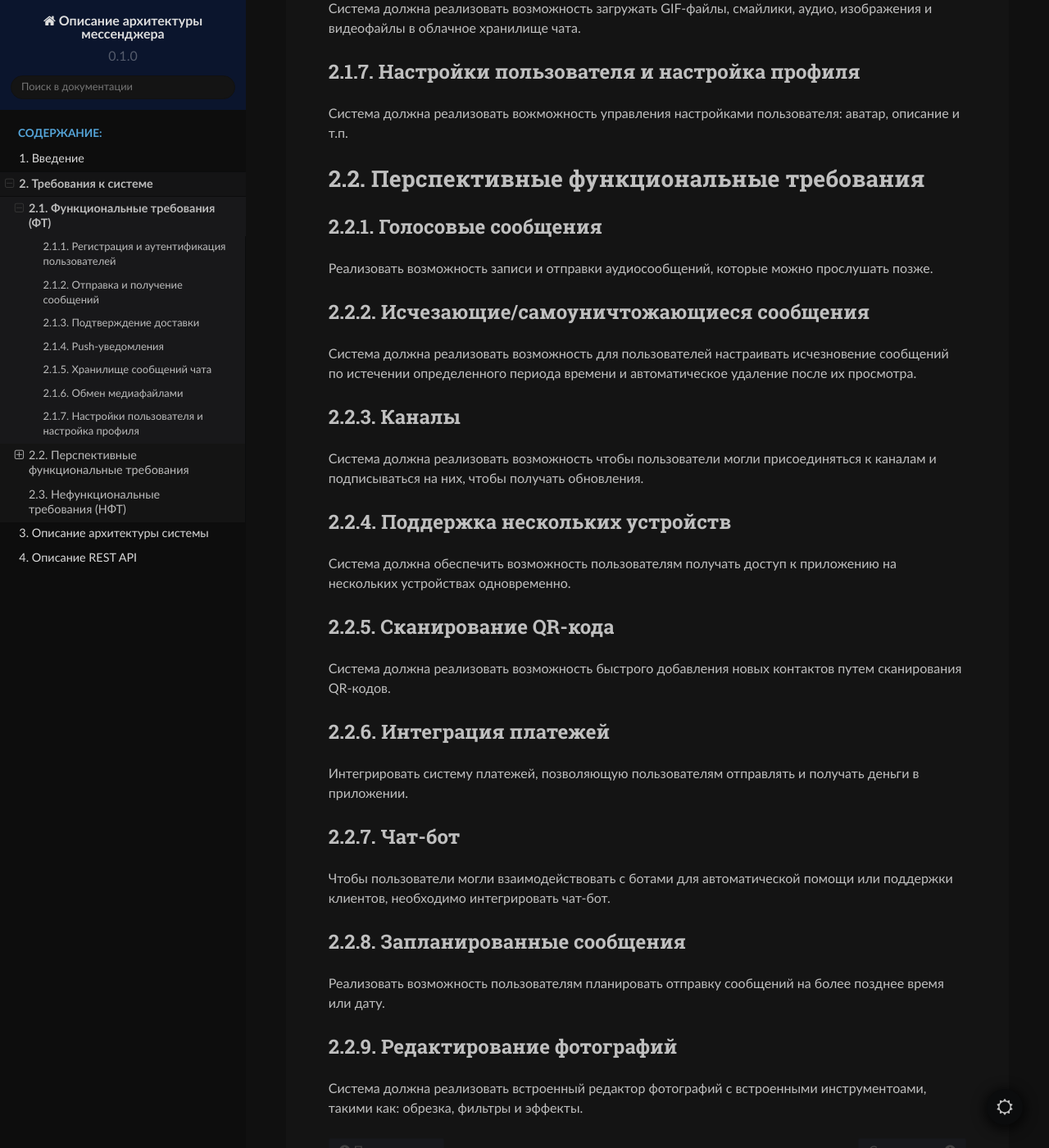
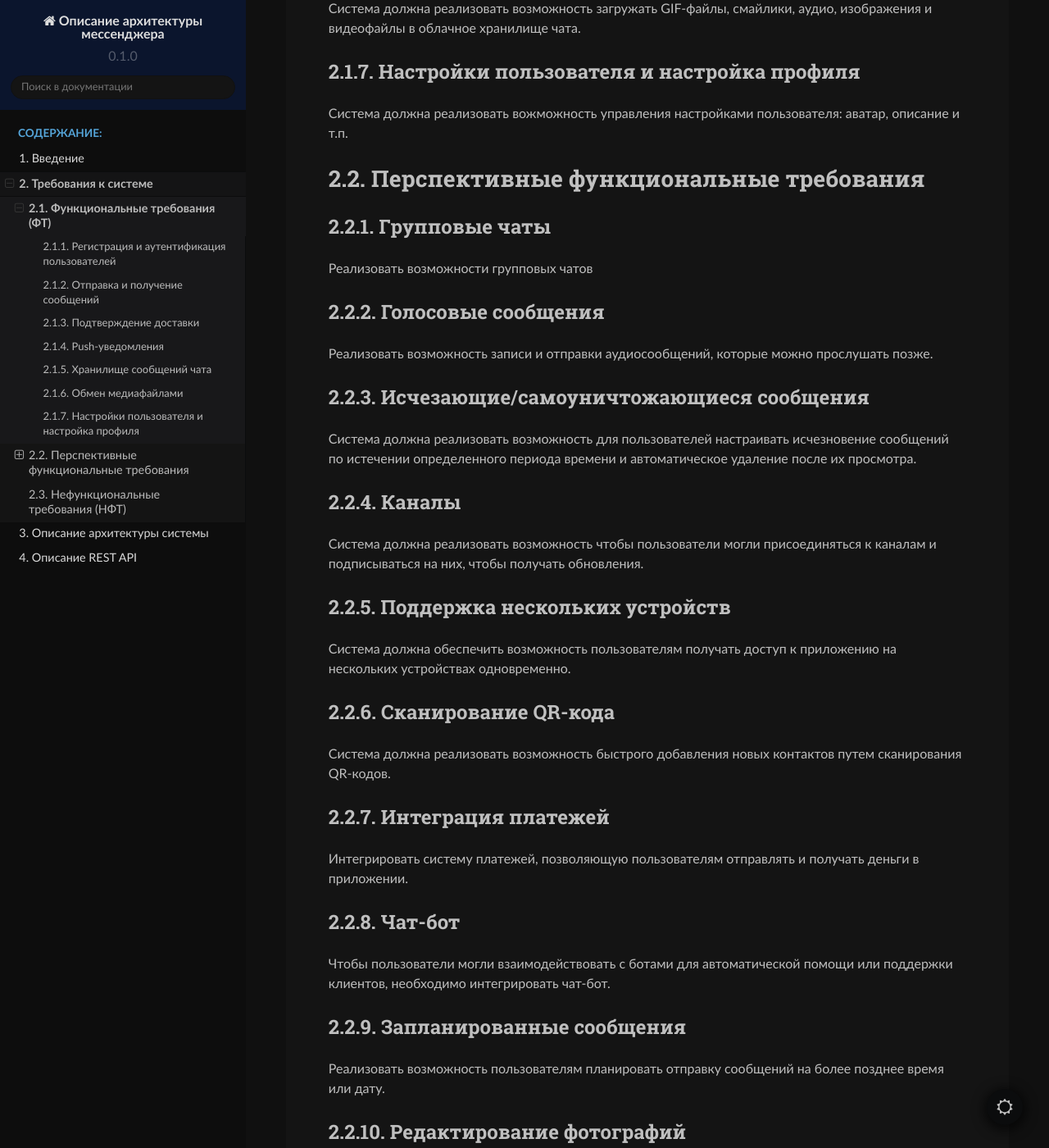
Before and after one commit to KravetsMikhail/PetChat, a Sphinx documentation site: the page built from source/requirements/ft.rst, in a window 1280 px wide and 1400 px high, scrolled down 833 px. Shown: the whole window at 82% size. Built offline with Sphinx 7.4.7 and the Read the Docs theme 2.0.0, drawn with Linux system fonts in a browser that asks for light colours.

Commit message:
Доработка диаграммы

```diff
--- a/source/conf.py
+++ b/source/conf.py
@@ -14,7 +14,7 @@ copyright = '2024 г'
 author = 'Кравец М.А.'
 version = '0.1.0'
 release = '0.1.0'
-# plantuml = 'java -Djava.awt.headless=true -jar ../../../plantuml-mit-1.2024.5.jar'
+plantuml = 'java -Djava.awt.headless=true -jar ../../../plantuml-mit-1.2024.5.jar'
 # plantuml = 'java -Djava.awt.headless=true -jar /home/docs/checkouts/readthedocs.org/user_builds/petchat/envs/latest/bin/plantuml.jar'
 # -- General configuration ---------------------------------------------------
 # https://www.sphinx-doc.org/en/master/usage/configuration.html#general-configuration
--- a/source/requirements/ft.rst
+++ b/source/requirements/ft.rst
@@ -44,6 +44,11 @@ Push-уведомления
 Перспективные функциональные требования
 -----------------------------------------
 
+Групповые чаты
+~~~~~~~~~~~~~~~~
+
+Реализовать возможности групповых чатов
+
 Голосовые сообщения
 ~~~~~~~~~~~~~~~~~~~~~~~~~
 
```
Also changed, not shown: source/architecture/index.rst (+26 -6 lines), 1 other file.
